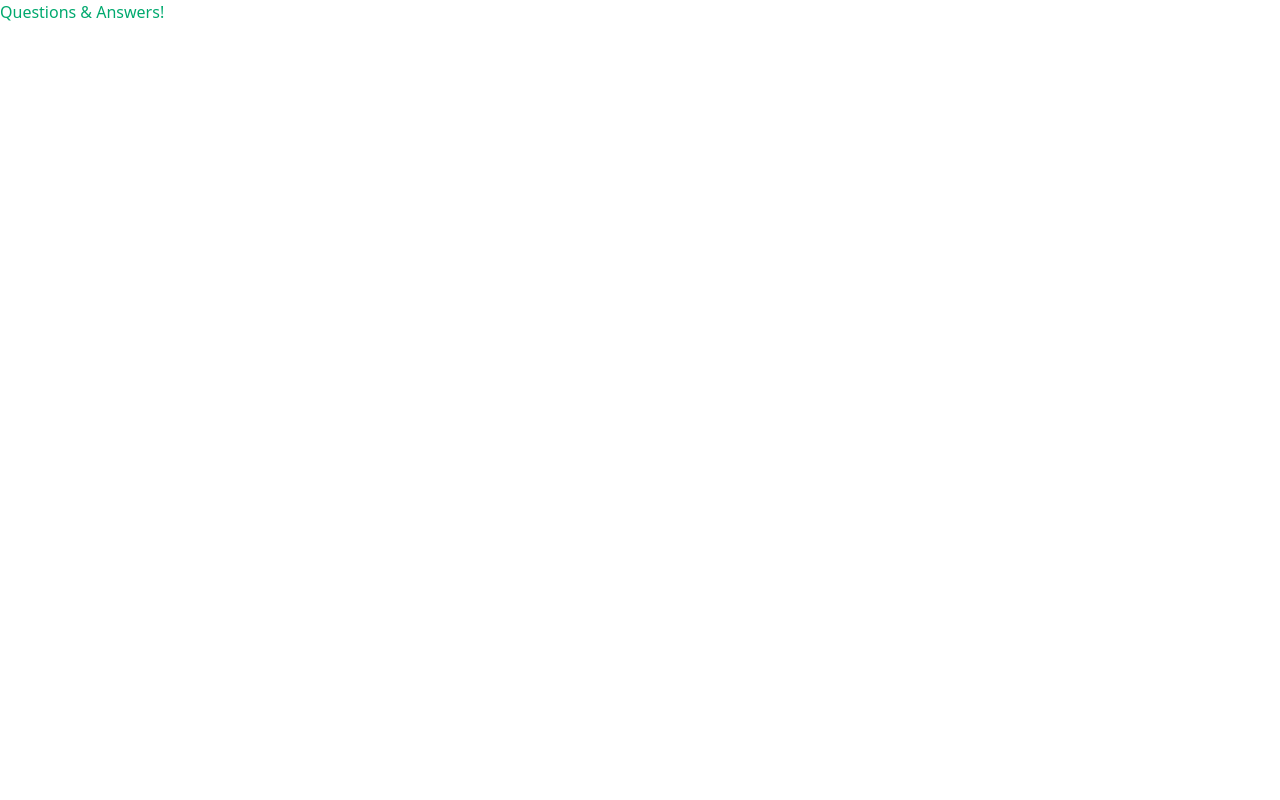
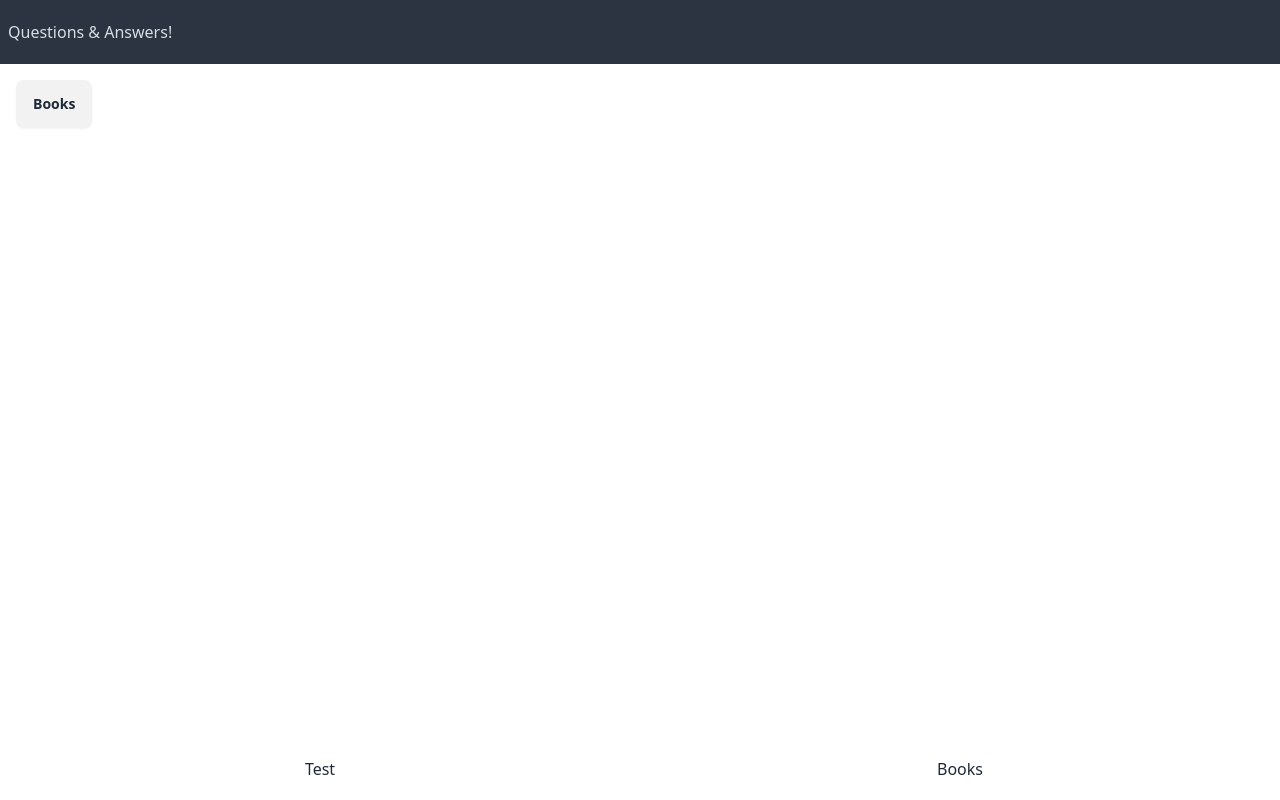
Before and after one commit to karoyqiu/qa, a Next.js app: page / in a window 1280 px wide. Built offline with nearby package versions, Linux system fonts and the light colour scheme.

Commit message:
临时提交。

```diff
--- a/package.json
+++ b/package.json
@@ -9,9 +9,12 @@
     "lint": "next lint"
   },
   "dependencies": {
+    "@t3-oss/env-nextjs": "^0.10.1",
+    "mongoose": "^8.4.4",
     "next": "14.2.4",
     "react": "^18",
-    "react-dom": "^18"
+    "react-dom": "^18",
+    "zod": "^3.23.8"
   },
   "devDependencies": {
     "@types/node": "^20",
--- /dev/null
+++ b/src/app/book/page.tsx
@@ -0,0 +1,13 @@
+import type { Metadata } from "next";
+
+export const metadata: Metadata = {
+  title: 'Books'
+};
+
+export default async function Page() {
+  return (
+    <div className="navbar bg-neutral text-neutral-content">
+      <h1>Books</h1>
+    </div>
+  );
+}
--- a/src/app/layout.tsx
+++ b/src/app/layout.tsx
@@ -1,9 +1,22 @@
-import type { Metadata } from 'next';
+import type { Metadata, Viewport } from 'next';
+
+import BottomNav from '@/components/BottomNav';
 import './globals.css';
 
 export const metadata: Metadata = {
-  title: 'Questions & Answers',
+  title: {
+    template: '%s | Questions & Answers',
+    default: 'Questions & Answers',
+  },
   description: 'Questions & Answers',
+};
+
+export const viewport: Viewport = {
+  width: 'device-width',
+  initialScale: 1,
+  maximumScale: 1,
+  userScalable: false,
+  viewportFit: 'cover',
 };
 
 export default function RootLayout({
@@ -13,7 +26,10 @@ export default function RootLayout({
 }>) {
   return (
     <html lang="en">
-      <body>{children}</body>
+      <body>
+        {children}
+        <BottomNav/>
+      </body>
     </html>
   );
 }
--- a/src/app/page.tsx
+++ b/src/app/page.tsx
@@ -1,7 +1,16 @@
+import Link from 'next/link';
+
 export default function Home() {
   return (
-    <div>
-      <h1 className="text-success">Questions & Answers!</h1>
+    <div className="flex flex-col">
+      <div className="navbar bg-neutral text-neutral-content">
+        <h1>Questions & Answers!</h1>
+      </div>
+      <div className="p-4">
+        <Link className="btn" href="book">
+          Books
+        </Link>
+      </div>
     </div>
   );
 }
--- /dev/null
+++ b/src/components/BottomNav.tsx
@@ -0,0 +1,16 @@
+'use client';
+
+import Link from "next/link";
+
+export default function BottomNav() {
+  return (
+    <nav className="btm-nav">
+          <Link href="test">
+            <span className="btm-nav-label">Test</span>
+          </Link>
+          <Link href="book">
+            <span className="btm-nav-label">Books</span>
+          </Link>
+        </nav>
+  )
+}
```
Also changed, not shown: src/db/Books.ts (added, +21 -0 lines), src/db/Groups.ts (added, +20 -0 lines), src/db/Questions.ts (added, +18 -0 lines), src/db/connect.ts (added, +38 -0 lines), src/db/getModel.ts (added, +33 -0 lines), src/env.ts (added, +21 -0 lines), 1 other file (tests, documents, lock files or other folders).
